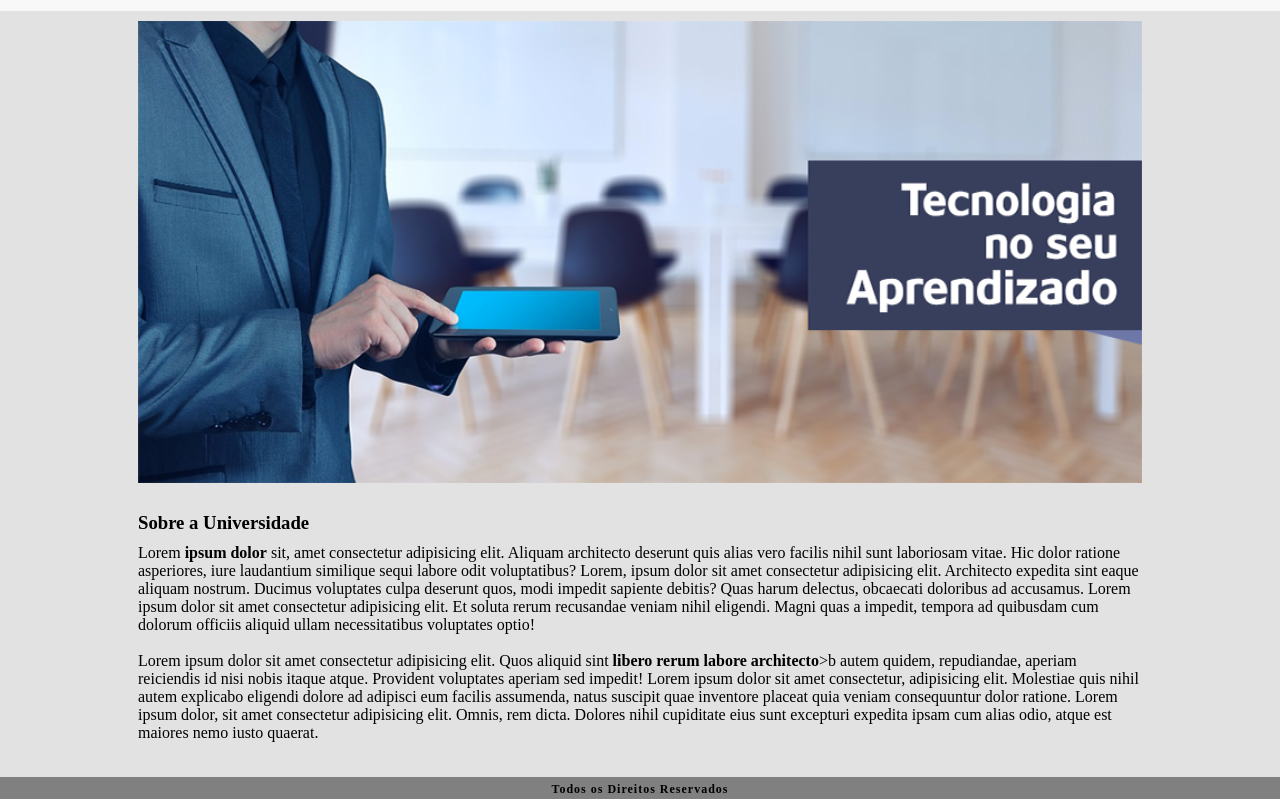
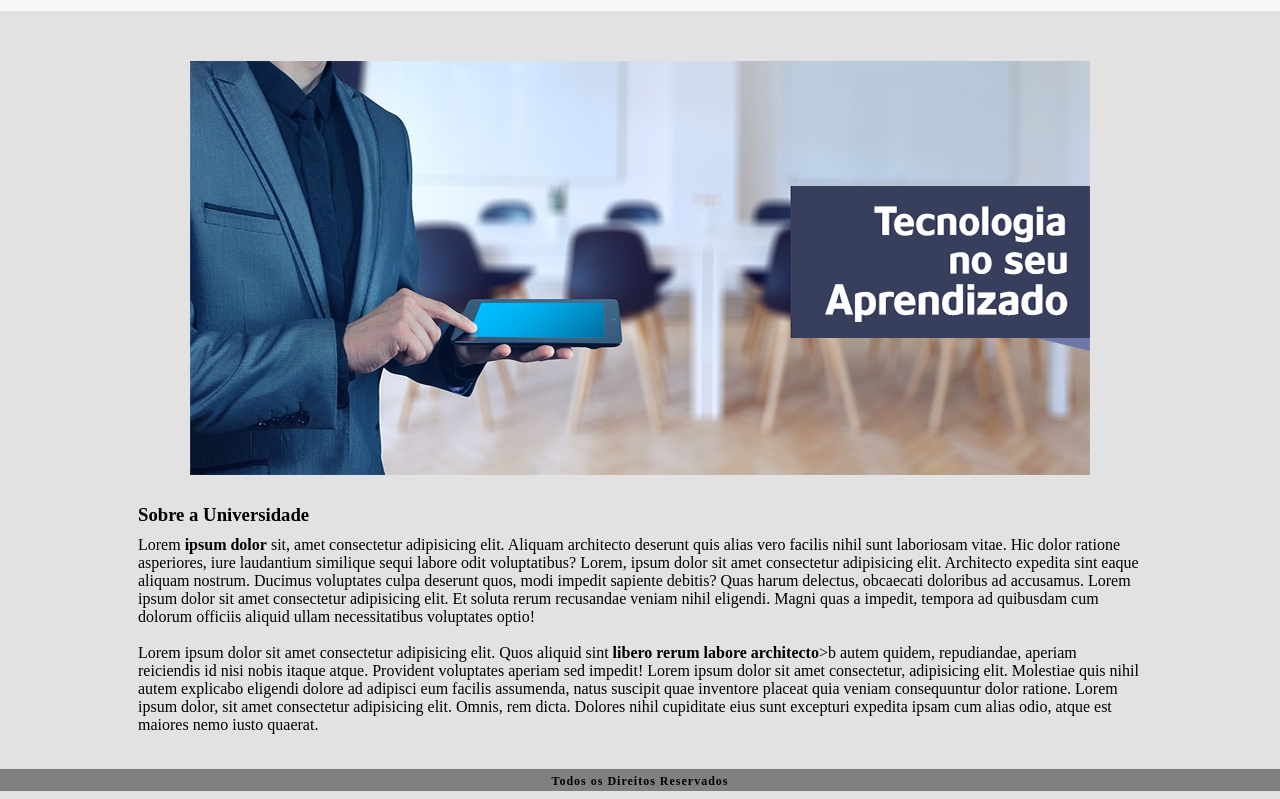
Before and after one commit to JacklesKerley/tarefa_dev_web_1, a plain HTML site: page index.html in a window 1280 px wide. Shown: the part 69-868 px from the top of the page. Drawn offline with Linux system fonts and the light colour scheme.

Commit message:
Ajuste tamanho img da home

```diff
--- a/css/_home.scss
+++ b/css/_home.scss
@@ -1,5 +1,6 @@
 .home {
     height: 100%;
+    // background-image: url(/img/fundo.png);
 
 
     .container {
@@ -10,10 +11,7 @@
 
         .imgCapa {
             text-align: center;
-
-            img {
-                width: 100%;
-            }
+            margin-top: 5vh;
         }
 
         .conteudo {
```
Also changed, not shown: css/main.css, 1 other file.
